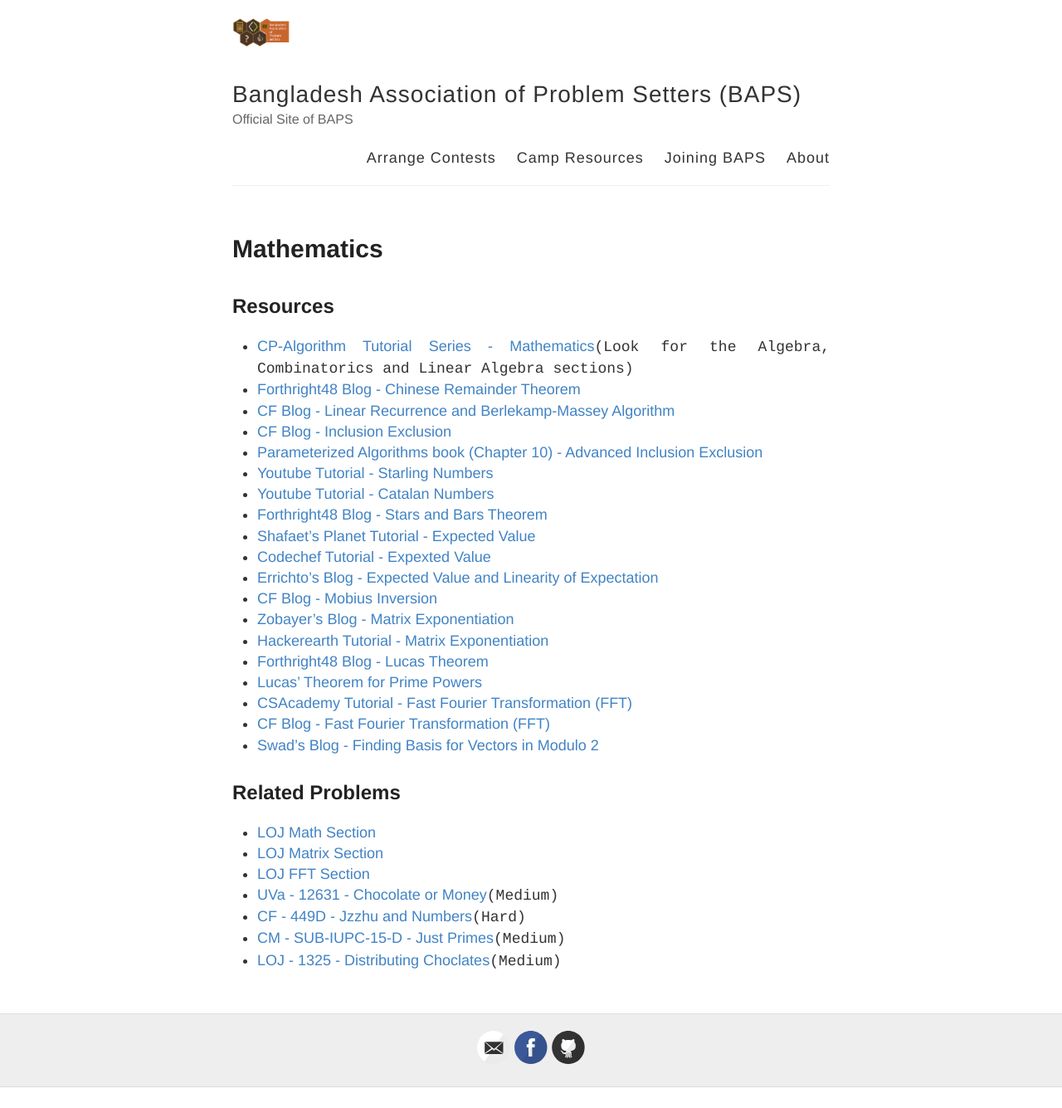
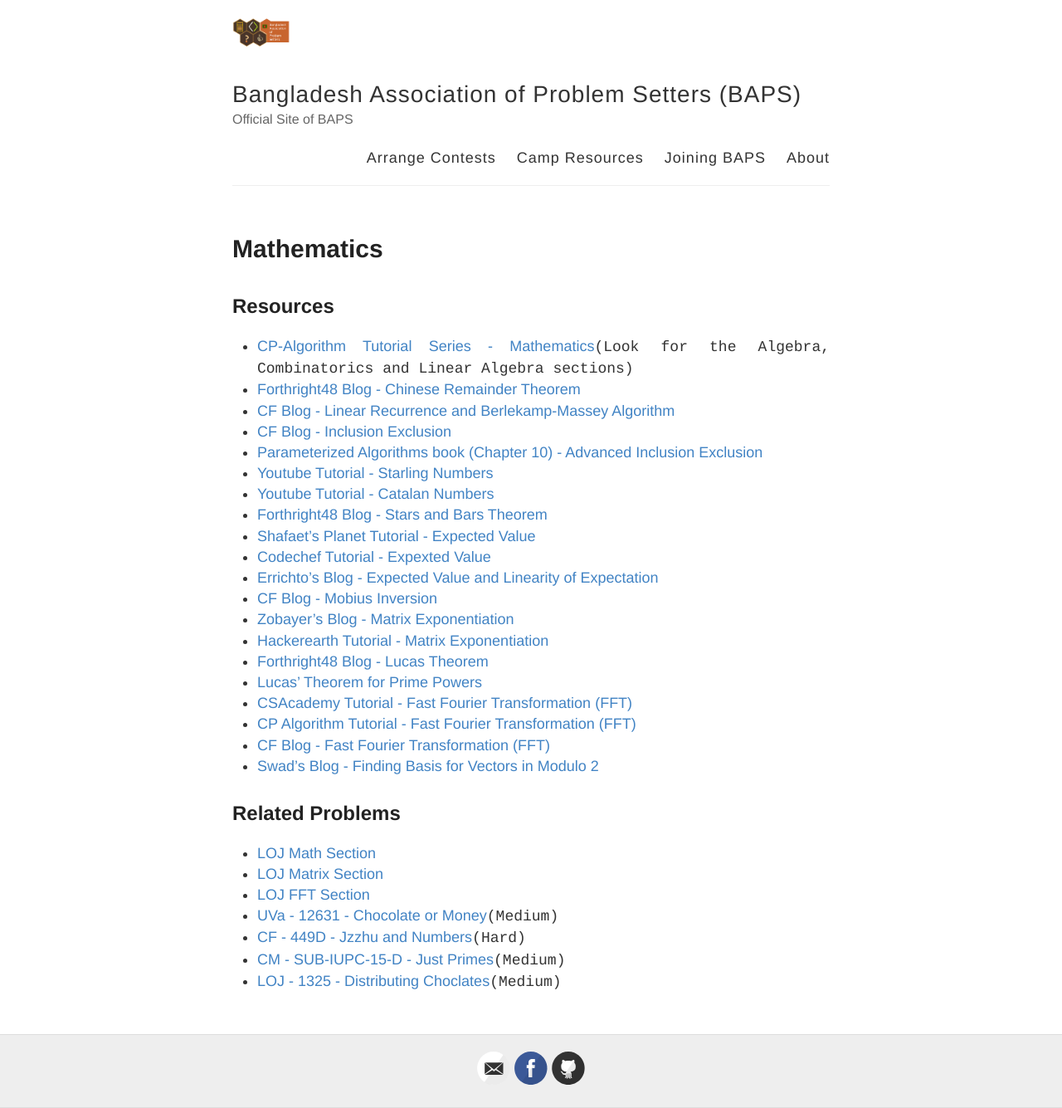
Before and after one commit to baps-bgd/baps-bgd.github.io, a Jekyll site: the page built from _posts/2020-11-4-mathematics.md, in a window 1280 px wide. Shown: the whole page at 83% size. Built offline with Jekyll 4.4.1, drawn with Linux system fonts in a browser that asks for light colours; before the commit the page ends 1310 px from its top, so only the background shows below that.

Commit message:
Update 2020-11-4-mathematics.md

```diff
--- a/_posts/2020-11-4-mathematics.md
+++ b/_posts/2020-11-4-mathematics.md
@@ -23,6 +23,7 @@
 - [Forthright48 Blog - Lucas Theorem](https://forthright48.com/lucas-theorem-proof-and-applications/){:target="\_blank"}
 - [Lucas' Theorem for Prime Powers](https://raw.githubusercontent.com/baps-bgd/baps-bgd.github.io/master/_files/Lucas'%20Theorem%20for%20Prime%20Powers.pdf){:target="\_blank"}
 - [CSAcademy Tutorial - Fast Fourier Transformation (FFT)](https://csacademy.com/blog/fast-fourier-transform-and-variations-of-it){:target="\_blank"}
+- [CP Algorithm Tutorial - Fast Fourier Transformation (FFT)](https://cp-algorithms.com/algebra/fft.html){:target="\_blank"}
 - [CF Blog - Fast Fourier Transformation (FFT)](https://codeforces.com/blog/entry/43499){:target="\_blank"}
 - [Swad's Blog - Finding Basis for Vectors in Modulo 2](https://codeforces.com/blog/entry/68953){:target="\_blank"}
  [](){:target="\_blank"}
```
